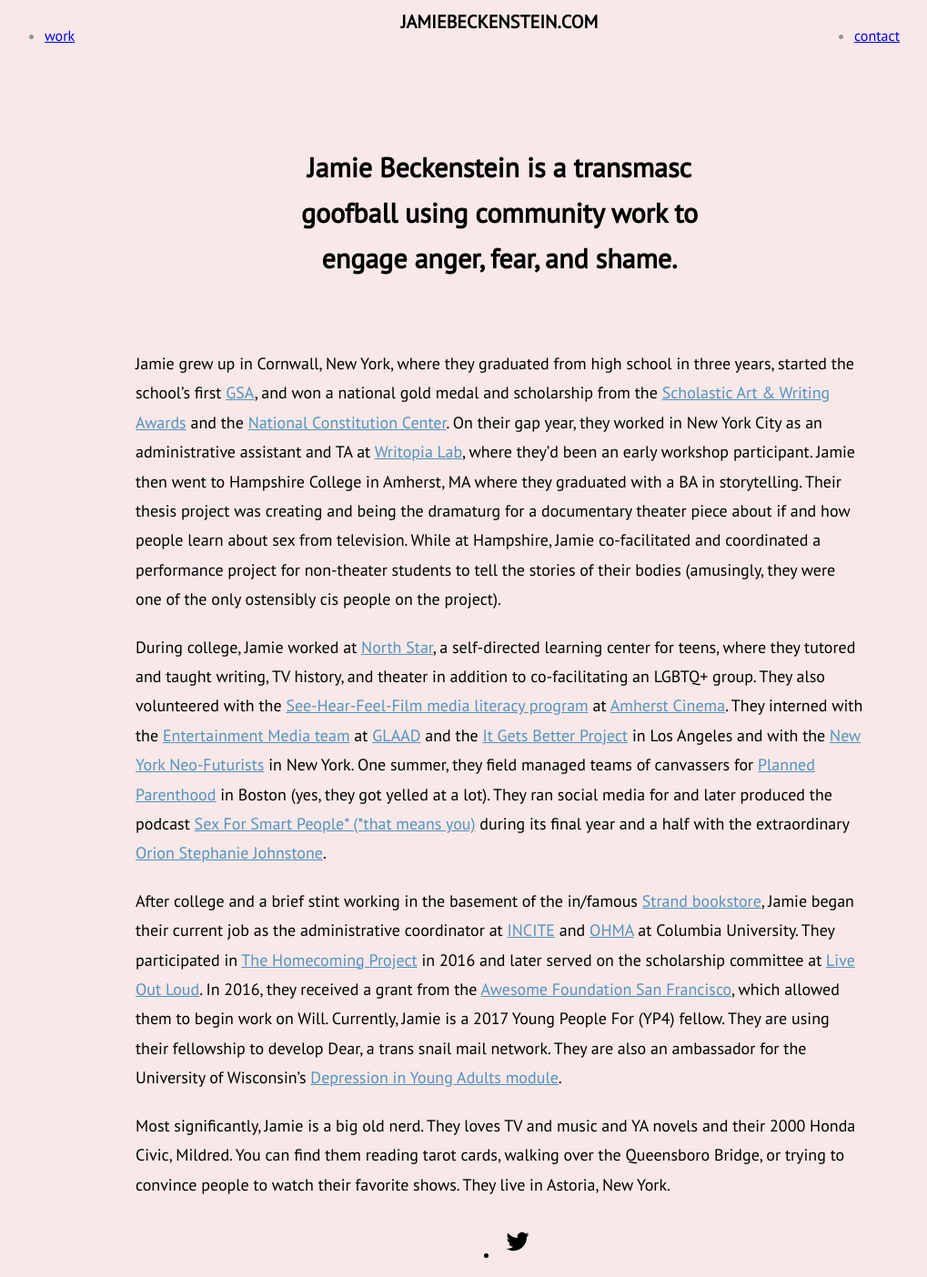
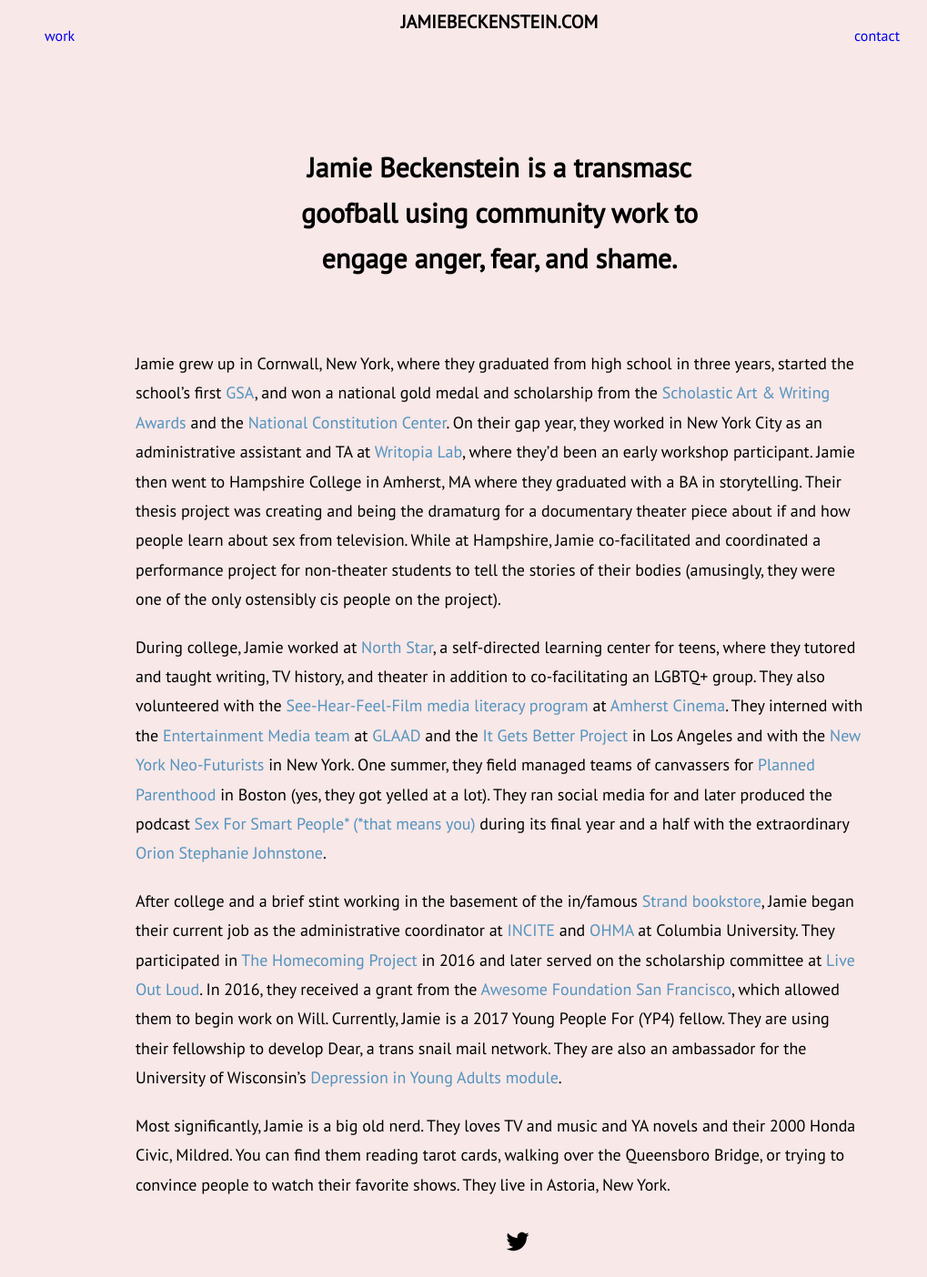
Before and after one commit to jamiebeckenstein/home, a Jekyll site: the page built from index.md, in a window 1280 px wide. Shown: the whole page at 91% size, without its empty margins (91-1110 px from the left). Built offline with Jekyll 4.4.1, drawn with Linux system fonts in a browser that asks for light colours.

Commit message:
override some defaults

```diff
--- a/css/main.css
+++ b/css/main.css
@@ -82,6 +82,11 @@ p {
 
 a {
   cursor: pointer;
+  text-decoration: none;
+}
+
+li {
+  list-style: none;
 }
 
 footer ul {
```
